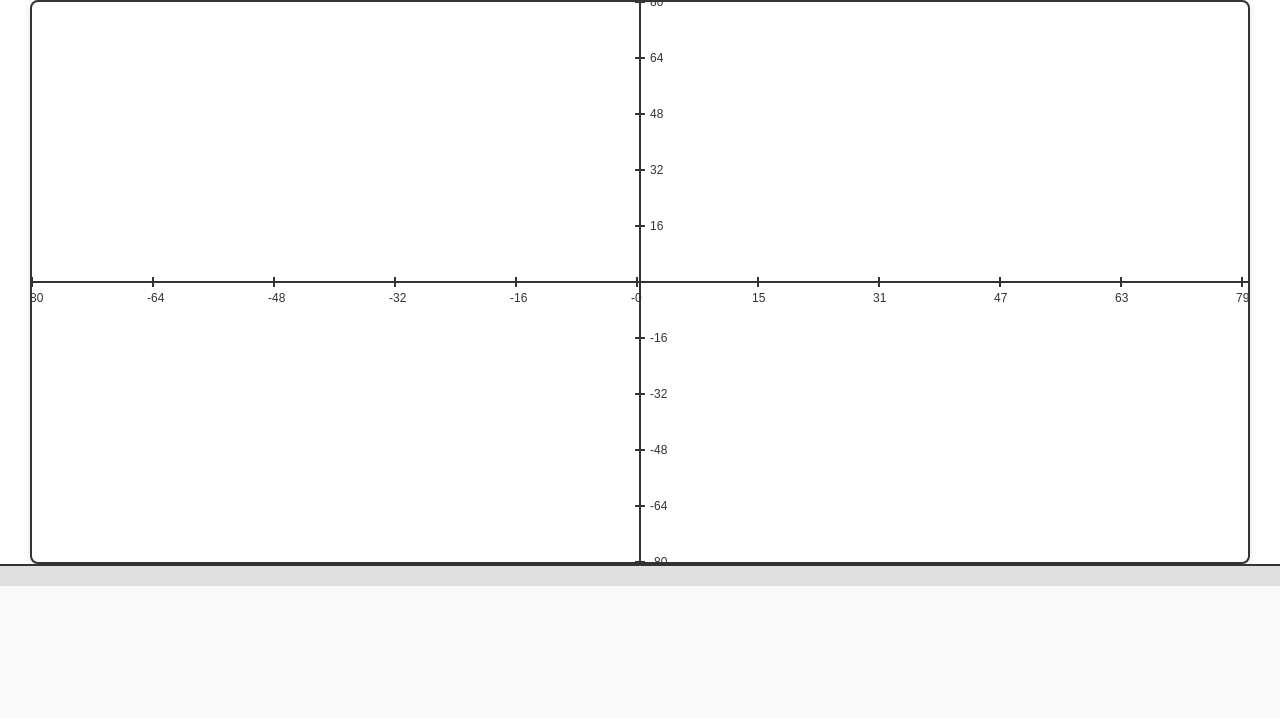
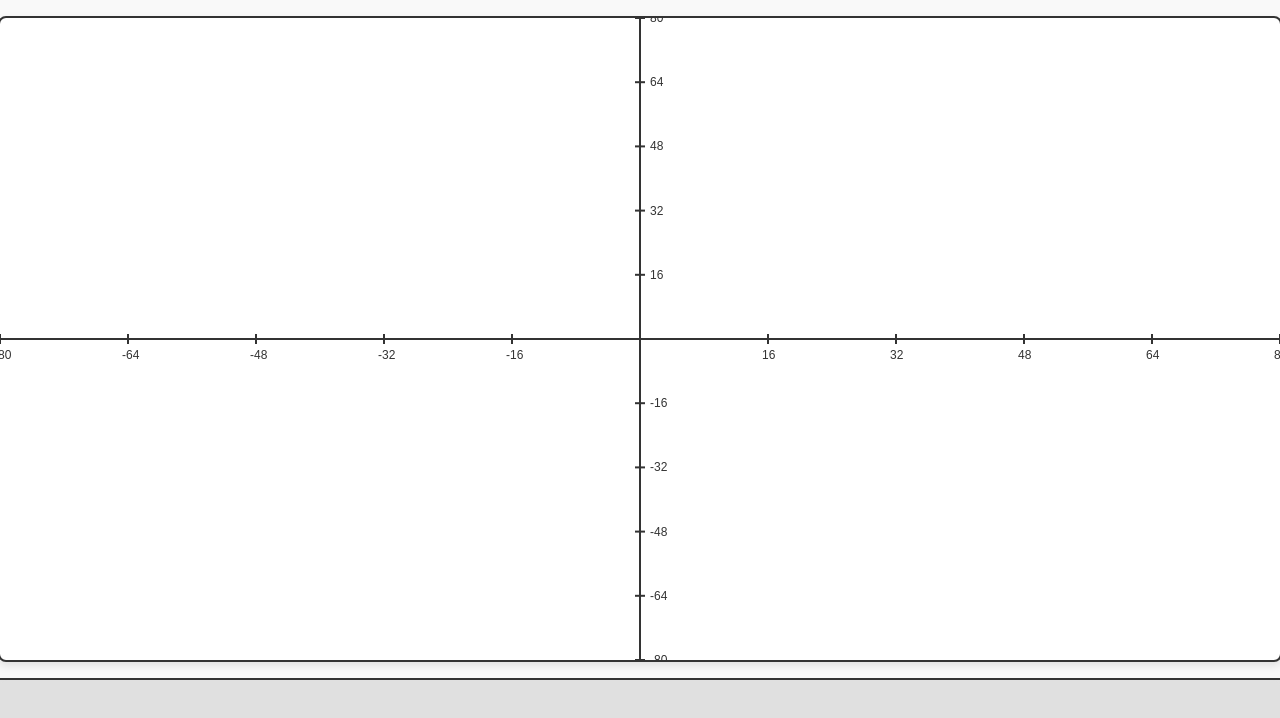
Before and after one commit to Erik-Donath/graphbattel, a React (Vite) app: page / in a window 1280 px wide. Shown: the top 718 px of the page. Built offline with nearby package versions, Linux system fonts and the light colour scheme.

Commit message:
Moved stuff around

```diff
--- a/src/App.css
+++ b/src/App.css
@@ -5,6 +5,7 @@ body {
   background-color: #f9f9f9;
   height: 100vh;
   box-sizing: border-box;
+  overflow: hidden;
 }
 
 .app {
@@ -15,31 +16,41 @@ body {
 }
 
 .graph-section {
-  flex: 0 0 85%;
+  flex-grow: 1;
+  min-height: 0;
   display: flex;
   justify-content: center;
   align-items: center;
-  background-color: #fff;
   overflow: hidden;
 }
 
+.game-canvas-container {
+  width: 100%;
+  height: 100%;
+  display: flex;
+  justify-content: center;
+  align-items: center;
+}
+
 .game-canvas {
+  width: 100%;
+  height: 100%;
+  max-width: 100%;
+  max-height: 100%;
   border: 2px solid #333;
   border-radius: 8px;
   box-shadow: 0 4px 8px rgba(0, 0, 0, 0.1);
   background-color: #fff;
-  max-width: 95%;
-  max-height: 95%;
 }
 
 .control-section {
-  flex: 0 0 15%;
+  height: 15vh;
+  min-height: 100px;
+  background-color: #e0e0e0;
+  border-top: 2px solid #333;
   display: flex;
   justify-content: center;
   align-items: center;
-  background-color: #e0e0e0;
-  border-top: 2px solid #333;
-  padding: 10px;
 }
 
 .control-panel {
--- a/src/GameCanvas.jsx
+++ b/src/GameCanvas.jsx
@@ -1,66 +1,87 @@
-import { useRef, useEffect } from 'react';
+import { useRef, useEffect, useState } from 'react';
 import './App.css';
 
 function GameCanvas() {
   const canvasRef = useRef(null);
+  const containerRef = useRef(null);
   const rangeMin = -20;
   const rangeMax = 20;
 
-  function drawAxes(ctx, canvasWidth, canvasHeight) {
+  const [dimensions, setDimensions] = useState({ width: 0, height: 0 });
+
+  function drawAxes(ctx, width, height) {
+    ctx.clearRect(0, 0, width, height);
     ctx.strokeStyle = '#333';
     ctx.lineWidth = 2;
     ctx.font = '12px Arial';
     ctx.fillStyle = '#333';
 
+    // Draw axes
     ctx.beginPath();
-    ctx.moveTo(0, canvasHeight / 2);
-    ctx.lineTo(canvasWidth, canvasHeight / 2);
-    ctx.moveTo(canvasWidth / 2, 0);
-    ctx.lineTo(canvasWidth / 2, canvasHeight);
+    ctx.moveTo(0, height / 2);
+    ctx.lineTo(width, height / 2);
+    ctx.moveTo(width / 2, 0);
+    ctx.lineTo(width / 2, height);
     ctx.stroke();
 
-    const stepX = Math.floor(canvasWidth / 10);
-    for (let x = 0; x <= canvasWidth; x += stepX) {
+    // Draw ticks on X axis
+    const tickCountX = 10;
+    for (let i = 0; i <= tickCountX; i++) {
+      const x = i * (width / tickCountX);
       ctx.beginPath();
-      ctx.moveTo(x, canvasHeight / 2 - 5);
-      ctx.lineTo(x, canvasHeight / 2 + 5);
+      ctx.moveTo(x, height / 2 - 5);
+      ctx.lineTo(x, height / 2 + 5);
       ctx.stroke();
-      if (x !== canvasWidth / 2) {
-        const label = ((x - canvasWidth / 2) / (canvasWidth / (rangeMax - rangeMin))) * (rangeMax - rangeMin) / (canvasWidth / stepX);
-        ctx.fillText(label.toFixed(0), x - 6, canvasHeight / 2 + 20);
+      if (x !== width / 2) {
+        const label = Math.round(((x - width / 2) / (width / (rangeMax - rangeMin))) * (rangeMax - rangeMin) / (width / (width / tickCountX)));
+        ctx.fillText(label, x - 6, height / 2 + 20);
       }
     }
 
-    const stepY = Math.floor(canvasHeight / 10);
-    for (let y = 0; y <= canvasHeight; y += stepY) {
+    // Draw ticks on Y axis
+    const tickCountY = 10;
+    for (let i = 0; i <= tickCountY; i++) {
+      const y = i * (height / tickCountY);
       ctx.beginPath();
-      ctx.moveTo(canvasWidth / 2 - 5, y);
-      ctx.lineTo(canvasWidth / 2 + 5, y);
+      ctx.moveTo(width / 2 - 5, y);
+      ctx.lineTo(width / 2 + 5, y);
       ctx.stroke();
-      if (y !== canvasHeight / 2) {
-        const label = ((canvasHeight / 2 - y) / (canvasHeight / (rangeMax - rangeMin))) * (rangeMax - rangeMin) / (canvasHeight / stepY);
-        ctx.fillText(label.toFixed(0), canvasWidth / 2 + 10, y + 4);
+      if (y !== height / 2) {
+        const label = Math.round(((height / 2 - y) / (height / (rangeMax - rangeMin))) * (rangeMax - rangeMin) / (height / (height / tickCountY)));
+        ctx.fillText(label, width / 2 + 10, y + 4);
       }
     }
   }
 
   useEffect(() => {
-    const canvas = canvasRef.current;
-    const ctx = canvas.getContext('2d');
-    const canvasWidth = canvas.width;
-    const canvasHeight = canvas.height;
+    function updateSize() {
+      if (containerRef.current) {
+        setDimensions({
+          width: containerRef.current.clientWidth,
+          height: containerRef.current.clientHeight,
+        });
+      }
+    }
 
-    ctx.clearRect(0, 0, canvasWidth, canvasHeight);
-    drawAxes(ctx, canvasWidth, canvasHeight);
+    updateSize();
+    window.addEventListener('resize', updateSize);
+    return () => window.removeEventListener('resize', updateSize);
   }, []);
 
+  useEffect(() => {
+    const canvas = canvasRef.current;
+    if (canvas && dimensions.width && dimensions.height) {
+      canvas.width = dimensions.width;
+      canvas.height = dimensions.height;
+      const ctx = canvas.getContext('2d');
+      drawAxes(ctx, dimensions.width, dimensions.height);
+    }
+  }, [dimensions]);
+
   return (
-    <canvas
-      className="game-canvas"
-      ref={canvasRef}
-      width={window.innerWidth * 0.95}
-      height={window.innerHeight * 0.7}
-    />
+    <div ref={containerRef} className="game-canvas-container">
+      <canvas ref={canvasRef} className="game-canvas" />
+    </div>
   );
 }
 
```
